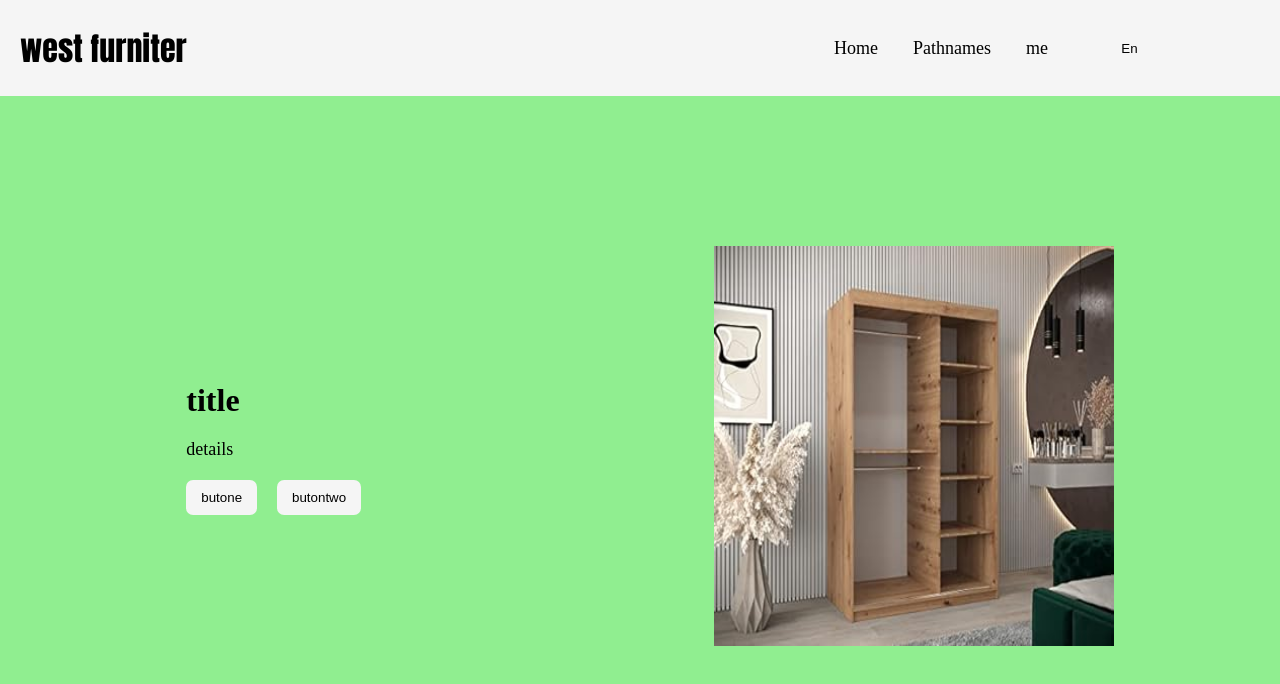
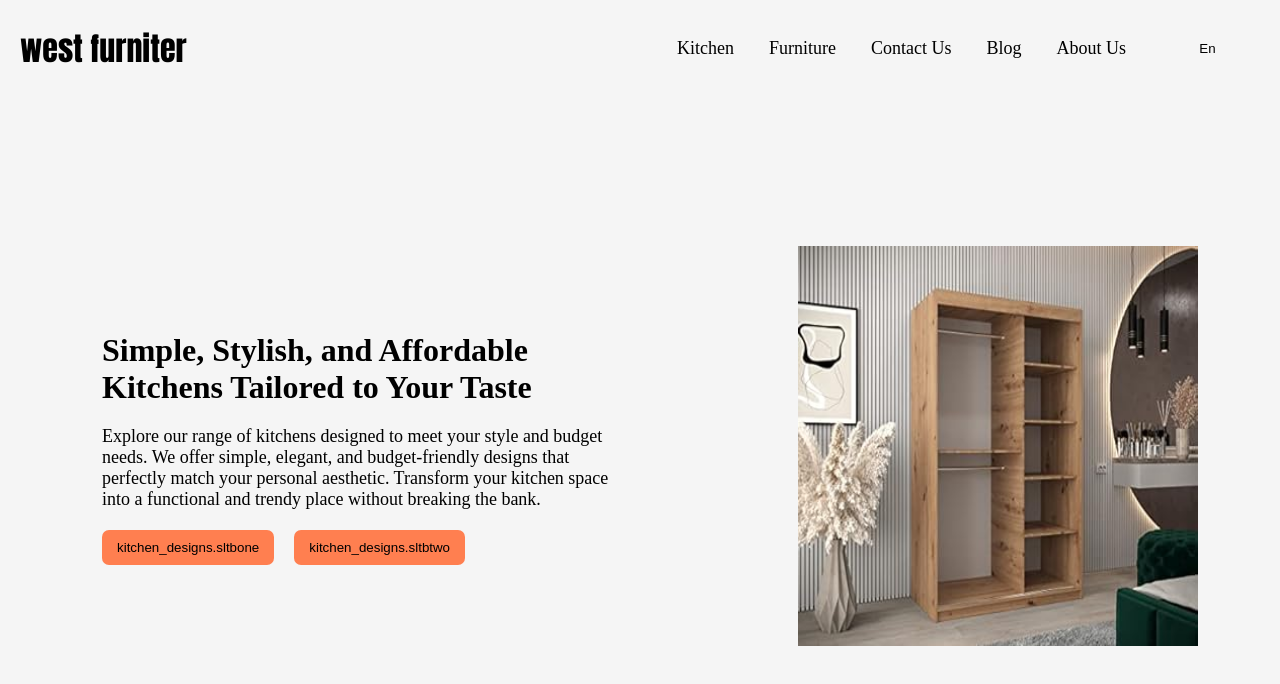
Before and after one commit to bardockAnes/western-furniture, a Next.js app: page /en in a window 1280 px wide. Shown: the top 684 px of the page. Built offline with nearby package versions, Linux system fonts and the light colour scheme.

Commit message:
SpaceLand text editing

```diff
--- a/messages/ar.json
+++ b/messages/ar.json
@@ -18,9 +18,13 @@
     "name": "مثال next-intl"
   },
   "Navigation": {
-    "home": "الرئيسية",
-    "pathnames": "أسماء المسارات",
-    "me": "ana"
+    "kitchen": "المطبخ",
+    "pathnames": "Pathnames",
+    "me": "me",
+    "furniture": "الأثاث",
+    "contact": "إتصل",
+    "blog": "مدونة",
+    "about": "عنا"
   },
   "NotFoundPage": {
     "description": "يرجى التحقق من شريط العناوين في المتصفح أو استخدام التنقل للانتقال إلى صفحة معروفة.",
@@ -44,11 +48,14 @@
     "description": "<p>أسماء المسارات مُعولمة أيضًا.</p><p>إذا كنت تستخدم اللغة الافتراضية، الإنجليزية، ستشاهد <code>/en/pathnames</code> في شريط العنوان بالمتصفح على هذه الصفحة.</p><p>إذا قمت بتغيير اللغة إلى الألمانية، فسيتم تعريب الرابط وفقًا لذلك (<code>/de/pfadnamen</code>).</p>",
     "title": "أسماء المسارات"
   },
-  "SpaceLandText":
-  {
-    "sltt":"العنوان",
-    "sltd":"التفاصيل",
-    "sltbone":"الزر رقم واحد",
-    "sltbtwo":"الزر رقم اتنين"
+  "SpaceLandText": {
+    "sltt": "العنوان",
+    "sltd": "التفاصيل",
+    "sltbone": "الزر رقم واحد",
+    "sltbtwo": "الزر رقم اتنين"
+  },
+  "kitchen_designs": {
+    "title": "مطابخ بسيطة وأنيقة وبأسعار معقولة تلبي ذوق الزبون",
+    "details": "اكتشف مجموعتنا من المطابخ المصممة لتلبية احتياجاتك في الأناقة والميزانية. نقدم تصاميم بسيطة وأنيقة ومناسبة تمامًا لذوقك الشخصي. حول مساحة المطبخ الخاصة بك إلى مكان عملي وعصري دون أن تضطر لدفع ثمن باهظ."
   }
 }
--- a/messages/en.json
+++ b/messages/en.json
@@ -18,9 +18,13 @@
     "name": "next-intl example"
   },
   "Navigation": {
-    "home": "Home",
+    "kitchen": "Kitchen",
     "pathnames": "Pathnames",
-    "me":"me"
+    "me":"me",
+    "furniture":"Furniture",
+    "contact": "Contact Us",
+    "blog":"Blog",
+    "about":"About Us"
   },
   "NotFoundPage": {
     "description": "Please double-check the browser address bar or use the navigation to go to a known page.",
@@ -50,5 +54,9 @@
     "sltd":"details",
     "sltbone":"butone",
     "sltbtwo":"butontwo"
+  },
+  "kitchen_designs": {
+    "title": "Simple, Stylish, and Affordable Kitchens Tailored to Your Taste",
+    "details": "Explore our range of kitchens designed to meet your style and budget needs. We offer simple, elegant, and budget-friendly designs that perfectly match your personal aesthetic. Transform your kitchen space into a functional and trendy place without breaking the bank."
   }
 }
--- a/messages/fr.json
+++ b/messages/fr.json
@@ -18,9 +18,13 @@
     "name": "exemple next-intl"
   },
   "Navigation": {
-    "home": "Accueil",
-    "pathnames": "Noms de chemin",
-    "me": "moi"
+    "kitchen": "Cuisine",
+    "pathnames": "Pathnames",
+    "me": "me",
+    "furniture": "Meubles",
+    "contact": "Contactez Nous",
+    "blog": "Blog",
+    "about": "à Propos"
   },
   "NotFoundPage": {
     "description": "Veuillez vérifier l'adresse dans la barre d'adresse du navigateur ou utilisez la navigation pour aller à une page connue.",
@@ -44,11 +48,14 @@
     "description": "<p>Les noms de chemin sont également internationalisés.</p><p>Si vous utilisez la langue par défaut, l'anglais, vous verrez <code>/en/pathnames</code> dans la barre d'adresse du navigateur sur cette page.</p><p>Si vous changez la langue en allemand, l'URL est localisée en conséquence (<code>/de/pfadnamen</code>).</p>",
     "title": "Noms de chemin"
   },
-  "SpaceLandText":
-  {
-    "sltt":"titre",
-    "sltd":"detail",
-    "sltbone":"butonun",
-    "sltbtwo":"butondeu"
+  "SpaceLandText": {
+    "sltt": "titre",
+    "sltd": "detail",
+    "sltbone": "butonun",
+    "sltbtwo": "butondeu"
+  },
+  "kitchen_designs": {
+    "title": "Des cuisines simples, stylées et abordables pour tous les goûts",
+    "details": "Découvrez nos cuisines conçues pour répondre à vos besoins de style et de budget. Nous offrons des designs simples, élégants et abordables qui s'adaptent à votre esthétique personnelle. Transformez votre espace de cuisine en un lieu fonctionnel et tendance sans vous ruiner."
   }
 }
--- a/src/components/Navigation.tsx
+++ b/src/components/Navigation.tsx
@@ -13,9 +13,11 @@ export default function Navigation() {
       </div>
       <nav>
         <div className="links" >
-          <NavigationLink href="/">{t('home')}</NavigationLink>
-          <NavigationLink href="/pathnames">{t('pathnames')}</NavigationLink>
-          <NavigationLink href="/me">{t('me')}</NavigationLink>
+          <NavigationLink href="/">{t('kitchen')}</NavigationLink>
+          <NavigationLink href="/pathnames">{t('furniture')}</NavigationLink>
+          <NavigationLink href="/me">{t('contact')}</NavigationLink>
+          <NavigationLink href="/me">{t('blog')}</NavigationLink>
+          <NavigationLink href="/me">{t('about')}</NavigationLink>
         </div>
         <LocaleSwitcher />
       </nav>
--- a/src/components/SpaceLand/SpaceLandText.tsx
+++ b/src/components/SpaceLand/SpaceLandText.tsx
@@ -3,12 +3,12 @@ import '../styles.css'
 import { useTranslations } from 'next-intl';
 
 function SpaceLandText() {
-  const t = useTranslations('SpaceLandText');
+  const t = useTranslations('kitchen_designs');
 
   return (
     <div className='spacelandtext'>
-      <div className='sltt'>{t('sltt')}</div>
-      <div className='sltd'>{t('sltd')}</div>
+      <div className='sltt'>{t('title')}</div>
+      <div className='sltd'>{t('details')}</div>
       <div className='sltbs'>
         <button className='sltb'>{t('sltbone')}</button>
         <button className='sltb'>{t('sltbtwo')}</button>
--- a/src/components/styles.css
+++ b/src/components/styles.css
@@ -112,7 +112,9 @@
 
 .logo {
   margin-left: 20px;
+  margin-right: 20px;
   align-items: center;
+
 }
 
 .logotext {
@@ -125,7 +127,8 @@
   display: flex;
   gap: 70px;
   padding: 7px;
-  margin-right: 10%;
+  margin-right: 50px;
+  margin-left: 50px;
 
 }
 
@@ -241,8 +244,6 @@ background-color: whitesmoke;
   height: 88vh;
   justify-content: space-around;
   align-items: center;
-
-  background-color: lightgreen;
 }
 /* space land text */
 
@@ -251,6 +252,7 @@ background-color: whitesmoke;
   flex-direction: column;
   gap: 20px;
   padding: 20px;
+  width: 40%;
 }
 
 .sltt {
@@ -268,7 +270,7 @@ background-color: whitesmoke;
 }
 .sltb{
   /* space land text button */
-  background-color: whitesmoke;
+  background-color:coral;
   border-radius: 7px;
   border: 0;
   padding: 10px;
```
